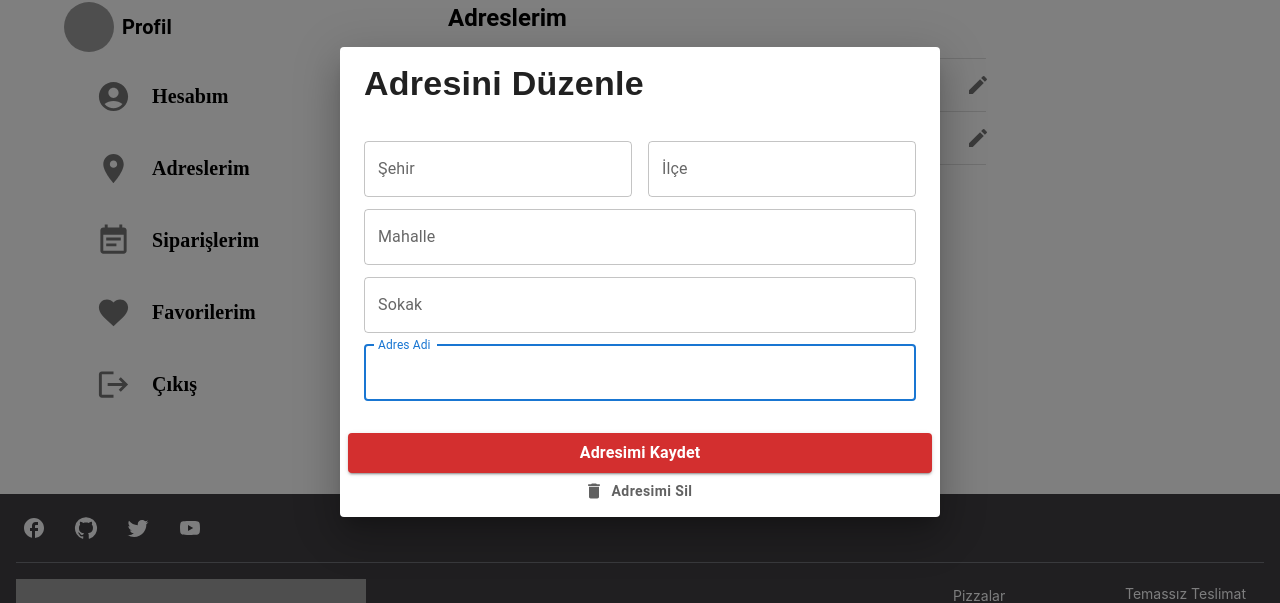
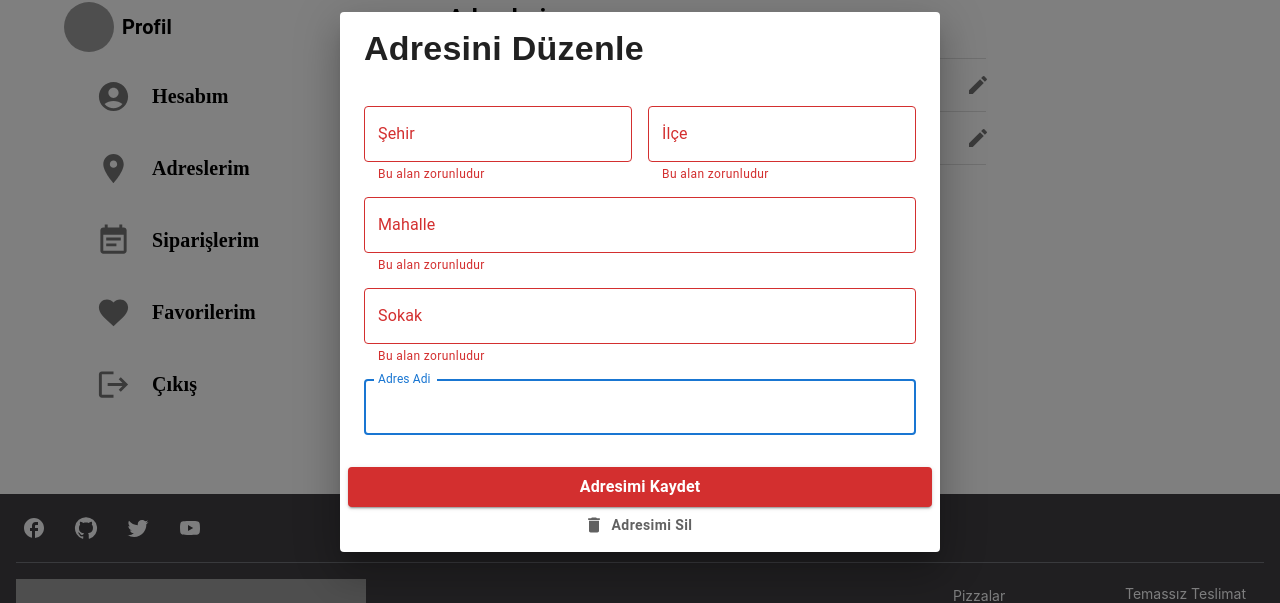
Before and after one commit to zehracakir/PieCentralPizza, a React (Create React App) app in the folder front-end/: page /profil/adreslerim in a window 1280 px wide. Both pictures are taken after a click on the button 977 px from the left and 203 px from the top of the page. Shown: the part 118-721 px from the top of the page. Built offline with nearby package versions, Linux system fonts and the light colour scheme; grey boxes are pictures that could not be loaded.

Commit message:
My addresses page finished

```diff
--- /dev/null
+++ b/front-end/src/components/AdresDuzenle/Validation.js
@@ -0,0 +1,9 @@
+import { object, string } from 'yup'
+let validations = object ({
+    sehir:string().required("Bu alan zorunludur"),
+    ilce:string().required("Bu alan zorunludur"),
+    mahalle:string().required("Bu alan zorunludur"),
+    sokak:string().required("Bu alan zorunludur"),
+    adresAdi:string().required("Bu alan zorunludur"),
+})
+export default validations;
--- a/front-end/src/components/AdresDuzenle/index.js
+++ b/front-end/src/components/AdresDuzenle/index.js
@@ -10,10 +10,27 @@ import {
   Grid,
 } from '@mui/material'
 import DeleteIcon from '@mui/icons-material/Delete';
-
+import { Formik } from 'formik'
+import validations from './Validation';
 function AdresDuzenle({ open, handleClose }) {
   return (
     <Dialog open={open} onClose={handleClose} fullWidth maxWidth={"sm"}>
+      <Formik
+        initialValues={{
+          sehir: '',
+          ilce: '',
+          mahalle: '',
+          sokak: '',
+          adresAdi: ''
+        }}
+        onSubmit={(values) => {
+          console.log(values, "--> değerleri veritabanına yazılacak");
+          handleClose();
+        }}
+        validationSchema={validations}
+      >
+        {({ handleSubmit, handleBlur, handleChange, values, errors, touched }) => (
+          <form onSubmit={handleSubmit}>
             <DialogTitle>
               <Typography variant='h4' gutterBottom sx={{ fontWeight: "bold", fontFamily: "sans-serif" }}>Adresini Düzenle</Typography>
             </DialogTitle>
@@ -27,6 +44,11 @@ function AdresDuzenle({ open, handleClose }) {
                     id='sehir'
                     name='sehir'
                     type='text'
+                    error={Boolean(errors.sehir && touched.sehir)}
+                    onChange={handleChange}
+                    onBlur={handleBlur}
+                    value={values.sehir}
+                    helperText={errors.sehir && touched.sehir && `${errors.sehir}`}
                     fullWidth
                   />
                 </Grid>
@@ -38,6 +60,11 @@ function AdresDuzenle({ open, handleClose }) {
                     id='ilce'
                     name='ilce'
                     type='text'
+                    error={Boolean(errors.ilce && touched.ilce)}
+                    onChange={handleChange}
+                    onBlur={handleBlur}
+                    value={values.ilce}
+                    helperText={errors.ilce && touched.ilce && `${errors.ilce}`}
                     fullWidth
                   />
                 </Grid>
@@ -49,6 +76,11 @@ function AdresDuzenle({ open, handleClose }) {
                 id="mahalle"
                 name='mahalle'
                 type="text"
+                error={Boolean(errors.mahalle && touched.mahalle)}
+                onChange={handleChange}
+                onBlur={handleBlur}
+                value={values.mahalle}
+                helperText={errors.mahalle && touched.mahalle && `${errors.mahalle}`}
                 fullWidth
               />
               <TextField
@@ -58,6 +90,11 @@ function AdresDuzenle({ open, handleClose }) {
                 id="sokak"
                 name='sokak'
                 type="text"
+                error={Boolean(errors.sokak && touched.sokak)}
+                onChange={handleChange}
+                onBlur={handleBlur}
+                value={values.sokak}
+                helperText={errors.sokak && touched.sokak && `${errors.sokak}`}
                 fullWidth
               />
               <TextField
@@ -67,6 +104,11 @@ function AdresDuzenle({ open, handleClose }) {
                 id="adresAdi"
                 name='adresAdi'
                 type="text"
+                error={Boolean(errors.adresAdi && touched.adresAdi)}
+                onChange={handleChange}
+                onBlur={handleBlur}
+                value={values.adresAdi}
+                helperText={errors.adresAdi && touched.adresAdi && `${errors.adresAdi}`}
                 fullWidth
               />
             </DialogContent>
@@ -79,7 +121,6 @@ function AdresDuzenle({ open, handleClose }) {
                     size='large'
                     sx={{ width: "100%", textTransform: 'none' }}
                     type='submit'
-              onClick={handleClose}
                   >
                     <Typography sx={{ fontWeight: "bold" }}>Adresimi Kaydet</Typography>
                   </Button>
@@ -89,7 +130,9 @@ function AdresDuzenle({ open, handleClose }) {
                 </Grid>
               </Grid>
             </DialogActions>
-
+          </form>
+        )}
+      </Formik>
     </Dialog>
   )
 }
--- /dev/null
+++ b/front-end/src/components/AdresEkle/Validation.js
@@ -0,0 +1,9 @@
+import { object, string } from 'yup'
+let validations = object ({
+    sehir:string().required("Bu alan zorunludur"),
+    ilce:string().required("Bu alan zorunludur"),
+    mahalle:string().required("Bu alan zorunludur"),
+    sokak:string().required("Bu alan zorunludur"),
+    adresAdi:string().required("Bu alan zorunludur"),
+})
+export default validations;
--- a/front-end/src/components/AdresEkle/index.js
+++ b/front-end/src/components/AdresEkle/index.js
@@ -9,9 +9,31 @@ import {
     Typography,
     Grid,
 } from '@mui/material'
+
+import validations from './Validation'
+import { useFormik } from 'formik'
 function AdresEkle({ open, handleClose }) {
+    const { handleSubmit, handleBlur, handleChange, values, errors, touched } = useFormik({
+        initialValues: {
+            sehir: '',
+            ilce: '',
+            mahalle: '',
+            sokak: '',
+            adresAdi: ''
+        },
+        onSubmit: (values) => {
+            console.log(values, "--> değerleri veritabanına yazılacak");
+            handleClose();
+        },
+        validationSchema: validations
+    })
     return (
-        <Dialog open={open} onClose={handleClose} fullWidth maxWidth={"sm"}>
+        <Dialog
+        open={open}
+        onClose={handleClose}
+        fullWidth maxWidth={"sm"}
+        >
+            <form onSubmit={handleSubmit}>
                 <DialogTitle>
                     <Typography variant='h4' gutterBottom sx={{ fontWeight: "bold", fontFamily: "sans-serif" }}>Yeni Adres Ekle</Typography>
                 </DialogTitle>
@@ -25,6 +47,11 @@ function AdresEkle({ open, handleClose }) {
                                 id='sehir'
                                 name='sehir'
                                 type='text'
+                                error={Boolean(errors.sehir && touched.sehir)}
+                                onChange={handleChange}
+                                onBlur={handleBlur}
+                                value={values.sehir}
+                                helperText={errors.sehir && touched.sehir && `${errors.sehir}`}
                                 fullWidth
                             />
                         </Grid>
@@ -36,6 +63,11 @@ function AdresEkle({ open, handleClose }) {
                                 id='ilce'
                                 name='ilce'
                                 type='text'
+                                error={Boolean(errors.ilce && touched.ilce)}
+                                onChange={handleChange}
+                                onBlur={handleBlur}
+                                value={values.ilce}
+                                helperText={errors.ilce && touched.ilce && `${errors.ilce}`}
                                 fullWidth
                             />
                         </Grid>
@@ -47,6 +79,11 @@ function AdresEkle({ open, handleClose }) {
                         id="mahalle"
                         name='mahalle'
                         type="text"
+                        error={Boolean(errors.mahalle && touched.mahalle)}
+                        onChange={handleChange}
+                        onBlur={handleBlur}
+                        value={values.mahalle}
+                        helperText={errors.mahalle && touched.mahalle && `${errors.mahalle}`}
                         fullWidth
                     />
                     <TextField
@@ -56,6 +93,11 @@ function AdresEkle({ open, handleClose }) {
                         id="sokak"
                         name='sokak'
                         type="text"
+                        error={Boolean(errors.sokak && touched.sokak)}
+                        onChange={handleChange}
+                        onBlur={handleBlur}
+                        value={values.sokak}
+                        helperText={errors.sokak && touched.sokak && `${errors.sokak}`}
                         fullWidth
                     />
                     <TextField
@@ -65,6 +107,11 @@ function AdresEkle({ open, handleClose }) {
                         id="adresAdi"
                         name='adresAdi'
                         type="text"
+                        error={Boolean(errors.adresAdi && touched.adresAdi)}
+                        onChange={handleChange}
+                        onBlur={handleBlur}
+                        value={values.adresAdi}
+                        helperText={errors.adresAdi && touched.adresAdi && `${errors.adresAdi}`}
                         fullWidth
                     />
                 </DialogContent>
@@ -77,15 +124,16 @@ function AdresEkle({ open, handleClose }) {
                                 size='large'
                                 sx={{ width: "100%", textTransform: 'none' }}
                                 type='submit'
-                            onClick={handleClose}
                             >
                                 <Typography sx={{ fontWeight: "bold" }}>Adresimi Kaydet</Typography>
                             </Button>
                         </Grid>
                     </Grid>
                 </DialogActions>
+            </form>
+        </Dialog>
 
-        </Dialog>
+
     )
 }
 
```
Lines whose indentation alone changed are shown as unchanged.
